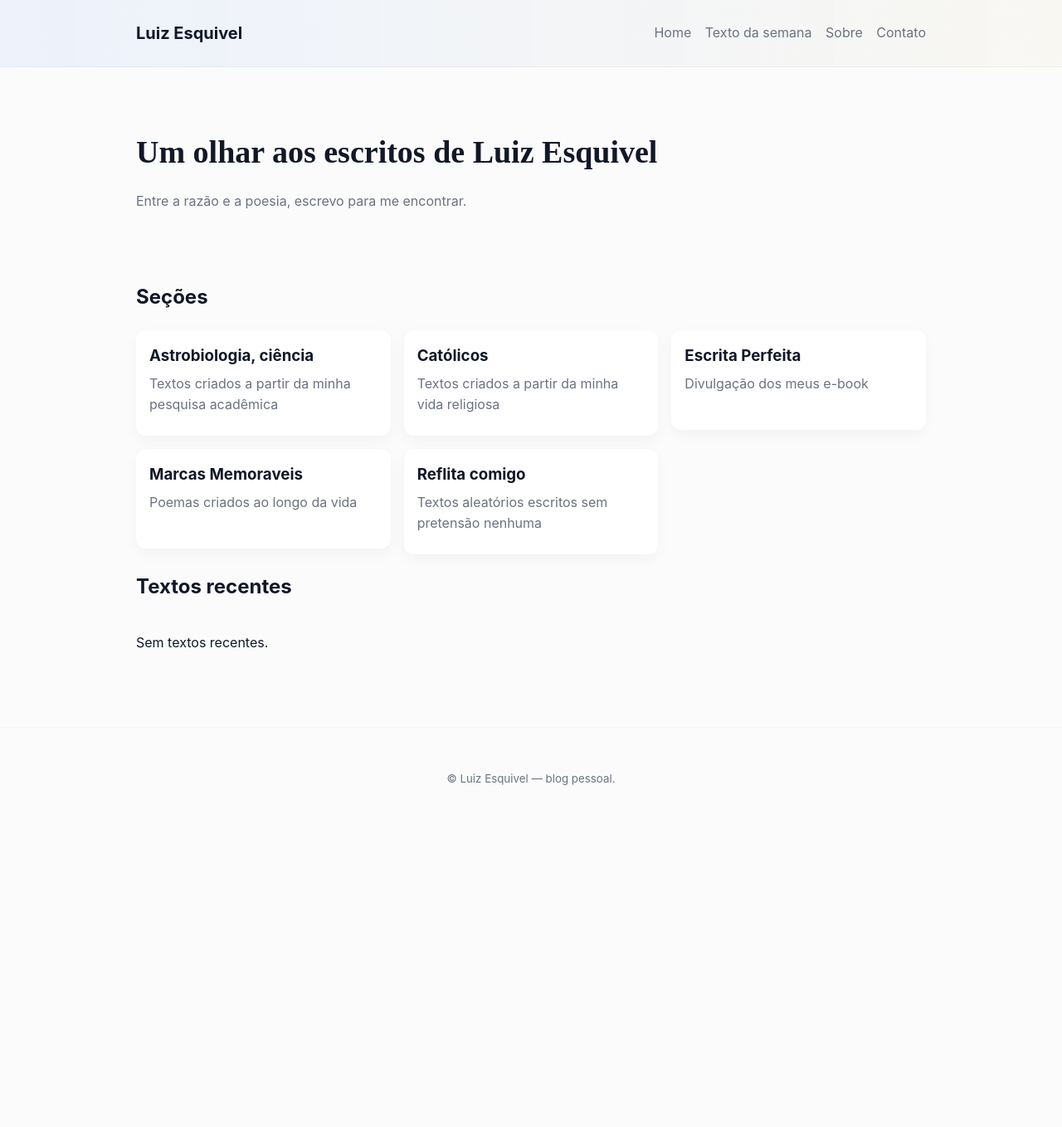
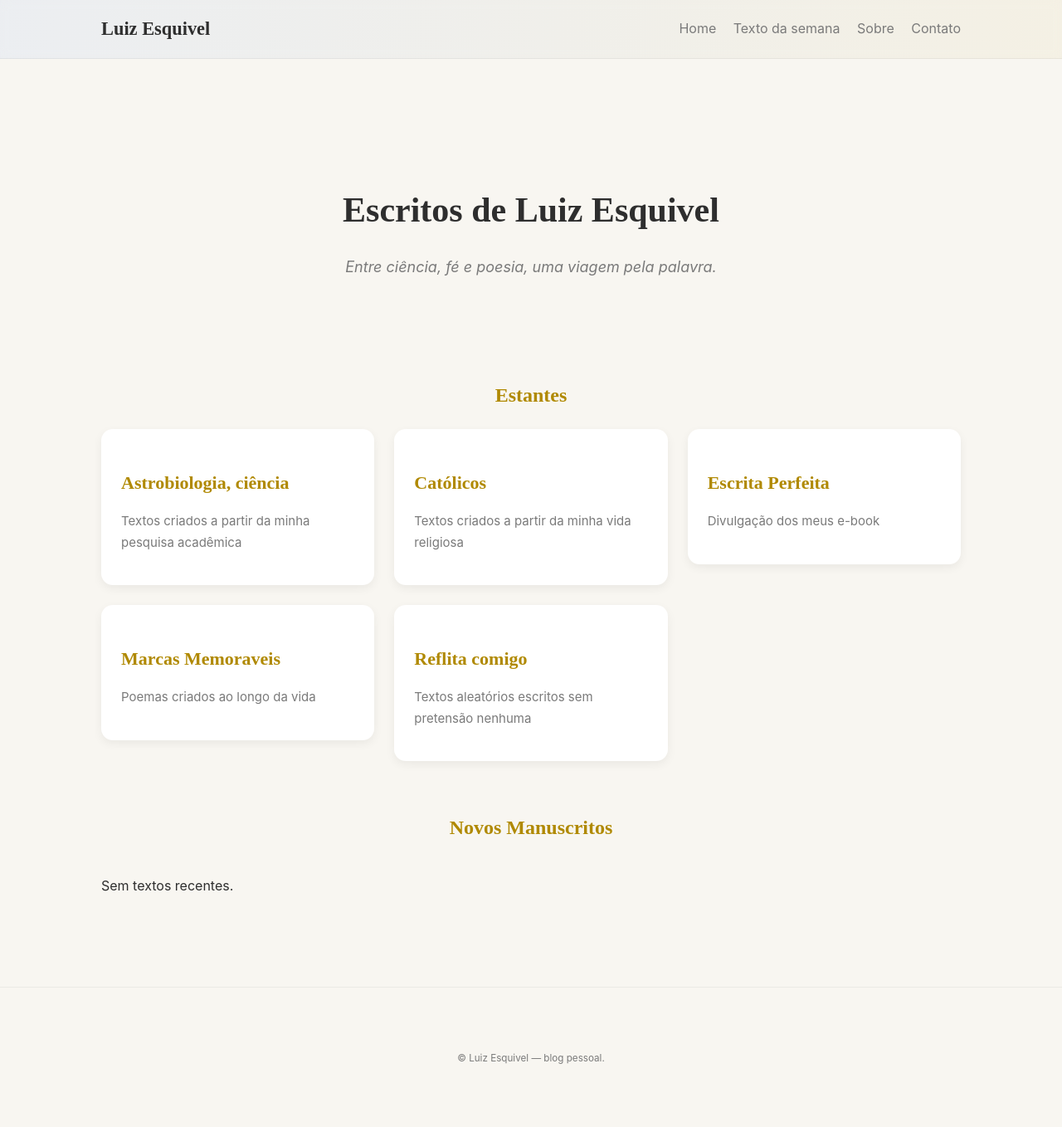
Before and after one commit to esquivelluiz964/blog_esquivel, a Flask app: page / in a window 1280 px wide. Shown: the whole page at 83% size. Before the commit the page ends 946 px from the top, so only its background shows below. Run offline with Flask 3, Linux system fonts and the light colour scheme.

Commit message:
att interatividade do usuário

```diff
--- a/static/css/main.css
+++ b/static/css/main.css
@@ -1,311 +1,182 @@
-:root{
-  --bg: #fbfbfb;
+:root {
+  --bg: #f8f6f1;
   --surface: #ffffff;
-  --text: #111827;
-  --muted: #6b7280;
+  --text: #2e2e2e;
+  --muted: #7a7a7a;
   --accent: #0b5fff;
   --gold: #b08900;
-  --max-width: 1000px;
-  --radius: 12px;
-  --container-padding: 24px;
-  --font-serif: 'EB Garamond', serif;
-  --font-sans: 'Inter', sans-serif;
+  --radius: 14px;
+  --max-width: 1100px;
+  --font-serif: "EB Garamond", serif;
+  --font-sans: "Inter", sans-serif;
 }
 
-*{box-sizing:border-box}
-html,body{height:100%}
-body{
-  margin:0;
+/* Base */
+* { box-sizing: border-box; }
+body {
+  margin: 0;
+  background: var(--bg);
+  color: var(--text);
   font-family: var(--font-sans);
-  background:var(--bg);
-  color:var(--text);
-  line-height:1.6;
-}
-.container{
-  max-width:var(--max-width);
-  margin:0 auto;
-  padding:var(--container-padding);
+  line-height: 1.7;
+  overflow-x: hidden;
 }
 
-.site-header{
-  background: linear-gradient(90deg, rgba(11,95,255,0.06), rgba(176,140,0,0.03));
-  border-bottom:1px solid rgba(0,0,0,0.04);
-}
-.header-inner{
-  display:flex;
-  justify-content:space-between;
-  align-items:center;
-}
-.brand{
-  font-weight:700;
-  text-decoration:none;
-  color:var(--text);
-  font-size:20px;
-}
-.main-nav a{
-  margin-left:12px;
-  text-decoration:none;
-  color:var(--muted);
-}
-.hero{
-  padding:48px 0;
-}
-.hero h1{
-  font-family: var(--font-serif);
-  font-size:38px;
-  margin:0 0 8px 0;
-}
-.hero-sub{color:var(--muted)}
-
-.grid{
-  display:grid;
-  grid-template-columns:repeat(auto-fit,minmax(240px,1fr));
-  gap:16px;
-  margin-top:12px;
-}
-.grid-small{display:grid;grid-template-columns:repeat(auto-fit,minmax(160px,1fr));gap:12px}
-
-.card{
-  background:var(--surface);
-  padding:16px;
-  border-radius:var(--radius);
-  box-shadow:0 6px 18px rgba(15,23,42,0.04);
-  min-height:120px;
-}
-.card-title{font-weight:700;margin:0 0 6px 0}
-.card-subtitle{color:var(--muted);margin:0 0 8px 0}
-.card-body{color:var(--muted)}
-
-.card-link{text-decoration:none;color:inherit;display:block}
-
-.btn{
-  background:var(--accent);
-  color:white;
-  padding:8px 12px;
-  border-radius:8px;
-  border:0;
-  cursor:pointer;
-  text-decoration:none;
-}
-.link-like{
-  background:none;border:0;color:var(--accent);cursor:pointer;text-decoration:underline;padding:0;font:inherit
-}
-.admin-grid{display:flex;gap:24px}
-.admin-grid section{flex:1;background:var(--surface);padding:12px;border-radius:8px}
-
-.text-full h1{font-family:var(--font-serif);font-size:28px;margin-bottom:0}
-.text-body{margin-top:18px}
-.flash-area{margin:12px 0}
-.flash{padding:8px;border-radius:8px;margin-bottom:6px}
-.flash-success{background:#e6ffed;color:#07532a}
-.flash-danger{background:#ffe6e6;color:#7a1b1b}
-.flash-info{background:#eef2ff;color:#1f3d7a}
-
-.site-footer{padding:24px 0;text-align:center;color:var(--muted);border-top:1px solid rgba(0,0,0,0.03);margin-top:48px}
-
-/* ==========================
-   FORMULÁRIOS UNIVERSAIS
-   ========================== */
-
-form {
-  background: var(--surface);
-  padding: 24px;
-  border-radius: var(--radius);
-  box-shadow: 0 6px 18px rgba(15, 23, 42, 0.04);
-  max-width: 700px;
-  margin: 24px auto;
-  display: flex;
-  flex-direction: column;
-  gap: 16px;
+.container {
+  max-width: var(--max-width);
+  margin: 0 auto;
+  padding: 2rem;
 }
 
-/* Rótulos elegantes */
-form label {
-  font-weight: 600;
+/* Header */
+.site-header {
+  background: linear-gradient(90deg, rgba(11,95,255,0.05), rgba(176,140,0,0.05));
+  border-bottom: 1px solid rgba(0,0,0,0.05);
+  backdrop-filter: blur(6px);
+  position: sticky;
+  top: 0;
+  z-index: 10;
+}
+.header-inner {
+  display: flex;
+  justify-content: space-between;
+  align-items: center;
+  padding: 1rem 2rem;
+}
+.brand {
+  font-family: var(--font-serif);
+  font-size: 1.4rem;
   color: var(--text);
-  margin-bottom: 4px;
-  font-family: var(--font-serif);
+  text-decoration: none;
+  font-weight: 700;
+}
+.main-nav a {
+  margin-left: 16px;
+  text-decoration: none;
+  color: var(--muted);
+  transition: color 0.3s ease;
+}
+.main-nav a:hover {
+  color: var(--accent);
 }
 
-/* Campos base */
-form input[type="text"],
-form input[type="email"],
-form input[type="password"],
-form textarea,
-form select {
-  width: 100%;
-  padding: 10px 12px;
-  border: 1px solid rgba(0,0,0,0.1);
-  border-radius: 8px;
-  background-color: #fff;
-  font-family: var(--font-sans);
-  font-size: 15px;
+/* Hero */
+.hero {
+  text-align: center;
+  padding: 80px 20px 40px;
+}
+.hero h1 {
+  font-family: var(--font-serif);
+  font-size: 42px;
+  margin-bottom: 12px;
   color: var(--text);
-  transition: all 0.2s ease;
-  resize: vertical;
+}
+.hero-sub {
+  color: var(--muted);
+  font-style: italic;
+  font-size: 18px;
 }
 
-/* Interação */
-form input:focus,
-form textarea:focus,
-form select:focus {
-  border-color: var(--accent);
-  box-shadow: 0 0 0 3px rgba(11, 95, 255, 0.1);
-  outline: none;
+/* Home: Seções */
+.sections-list {
+  margin-top: 60px;
+}
+.section-shelf {
+  display: grid;
+  grid-template-columns: repeat(auto-fit, minmax(260px, 1fr));
+  gap: 24px;
+}
+.card-link {
+  text-decoration: none;
+  color: inherit;
+  transform: translateY(0);
+  transition: transform 0.3s ease, box-shadow 0.3s ease;
+}
+.card-link:hover {
+  transform: translateY(-6px);
+}
+.card {
+  background: var(--surface);
+  border-radius: var(--radius);
+  padding: 24px;
+  box-shadow: 0 4px 12px rgba(0,0,0,0.06);
+}
+.card-title {
+  font-family: var(--font-serif);
+  font-size: 22px;
+  color: var(--gold);
+  margin-bottom: 6px;
+}
+.card-subtitle {
+  color: var(--muted);
+  font-size: 15px;
 }
 
-/* Checkbox e booleanos */
-form input[type="checkbox"] {
-  accent-color: var(--accent);
-  transform: scale(1.2);
-  margin-right: 8px;
+/* Category blocks */
+.category-block {
+  margin-top: 40px;
+  padding: 20px;
+  background: var(--surface);
+  border-radius: var(--radius);
+  box-shadow: 0 4px 12px rgba(0,0,0,0.05);
+}
+.category-title {
+  font-family: var(--font-serif);
+  font-size: 24px;
+  margin-bottom: 16px;
+  color: var(--gold);
+  border-bottom: 1px solid rgba(176,140,0,0.2);
+  padding-bottom: 6px;
 }
 
-/* Botão universal */
-form button,
-form .btn {
-  background: var(--accent);
-  color: white;
-  padding: 10px 18px;
-  border-radius: 8px;
-  border: 0;
-  font-weight: 600;
-  cursor: pointer;
-  align-self: flex-start;
-  transition: all 0.2s ease;
+/* Text (page) */
+.text-full {
+  background: var(--surface);
+  padding: 48px;
+  border-radius: var(--radius);
+  box-shadow: 0 4px 20px rgba(0,0,0,0.08);
+  margin-top: 40px;
 }
+.text-full h1 {
+  font-family: var(--font-serif);
+  font-size: 36px;
+  margin-bottom: 8px;
+}
+.text-full h3 {
+  color: var(--muted);
+  font-weight: normal;
+  margin-bottom: 16px;
+}
+.text-full .meta {
+  color: var(--muted);
+  font-size: 14px;
+  margin-bottom: 20px;
+}
+.text-body {
+  font-family: var(--font-serif);
+  font-size: 19px;
+  line-height: 1.8;
+  color: #2f2f2f;
+}
+.text-body p { margin-bottom: 1em; }
 
-form button:hover,
-form .btn:hover {
-  background: #0848d8;
-  transform: translateY(-1px);
-}
-
-/* Versão dourada opcional */
-form button.alt {
-  background: var(--gold);
-}
-form button.alt:hover {
-  background: #8a6b00;
-}
-
-/* TextArea especial */
-form textarea {
-  font-family: var(--font-sans);
-  line-height: 1.5;
-}
-
-/* Mensagens de erro (caso adicione futuramente via FlaskForm.errors) */
-.form-error {
-  color: #b91c1c;
-  background: #fee2e2;
-  border-radius: 6px;
-  padding: 6px 8px;
+/* Footer */
+.site-footer {
+  text-align: center;
+  padding: 40px 0;
+  color: var(--muted);
+  border-top: 1px solid rgba(0,0,0,0.05);
+  margin-top: 60px;
   font-size: 14px;
 }
 
-/* Layout alternativo: formulário largo */
-.form-wide {
-  max-width: 900px;
+/* Animations */
+.fade-in {
+  opacity: 0;
+  transform: translateY(20px);
+  transition: all 0.8s ease;
 }
-
-/* Compacto (útil em painéis) */
-.form-compact {
-  padding: 16px;
-  gap: 12px;
+.fade-in.visible {
+  opacity: 1;
+  transform: translateY(0);
 }
-
-/* Estilo do título */
-form h2, form h3 {
-  margin-top: 0;
-  font-family: var(--font-serif);
-  color: var(--text);
-  font-weight: 700;
-}
-
-/* Campos alinhados lado a lado (opcional) */
-.form-inline {
-  display: flex;
-  flex-wrap: wrap;
-  gap: 12px;
-}
-.form-inline > * {
-  flex: 1;
-  min-width: 200px;
-}
-
-/* Placeholder mais elegante */
-::placeholder {
-  color: var(--muted);
-  opacity: 0.8;
-}
-
-/* Feedback visual de envio */
-form.submitting {
-  opacity: 0.6;
-  pointer-events: none;
-}
-
-/* ==========================
-   ADMIN - TABELAS DE CONTATOS
-   ========================== */
-
-.data-table {
-  width: 100%;
-  border-collapse: collapse;
-  margin-top: 16px;
-  background: var(--surface);
-  border-radius: var(--radius);
-  overflow: hidden;
-  box-shadow: 0 6px 18px rgba(15, 23, 42, 0.04);
-}
-
-.data-table th, .data-table td {
-  padding: 12px 16px;
-  border-bottom: 1px solid rgba(0,0,0,0.05);
-  vertical-align: top;
-  text-align: left;
-}
-
-.data-table th {
-  background: rgba(11,95,255,0.06);
-  font-weight: 700;
-}
-
-.data-table tr.responded {
-  background-color: #f3f4f6;
-  color: var(--muted);
-}
-
-.badge {
-  display: inline-block;
-  padding: 4px 8px;
-  border-radius: 6px;
-  font-size: 13px;
-  font-weight: 600;
-}
-.badge-success {
-  background: #e6ffed;
-  color: #07532a;
-}
-.badge-warning {
-  background: #fff8e1;
-  color: #8a6b00;
-}
-
-.category-block {
-  margin-top: 32px;
-  padding: 16px;
-  background: var(--surface);
-  border-radius: var(--radius);
-  box-shadow: 0 6px 18px rgba(15, 23, 42, 0.04);
-}
-
-.category-title {
-  font-family: var(--font-serif);
-  font-size: 22px;
-  margin-bottom: 12px;
-  color: var(--gold);
-  border-bottom: 2px solid rgba(176,140,0,0.2);
-  padding-bottom: 4px;
-}
--- a/static/js/main.js
+++ b/static/js/main.js
@@ -1,2 +1,12 @@
-// Minimal JS placeholder (defer-loaded)
-console.debug("Luiz Esquivel site script — running");
+document.addEventListener("DOMContentLoaded", () => {
+  console.debug("Luiz Esquivel site script — running beautifully ✨");
+
+  // Efeito fade-in em todos os blocos principais
+  const fadeEls = document.querySelectorAll(".fade-in");
+  const observer = new IntersectionObserver((entries) => {
+    entries.forEach((e) => {
+      if (e.isIntersecting) e.target.classList.add("visible");
+    });
+  }, { threshold: 0.2 });
+  fadeEls.forEach((el) => observer.observe(el));
+});
--- a/templates/public/home.html
+++ b/templates/public/home.html
@@ -1,14 +1,14 @@
 {% extends '_base.html' %}
 {% from 'components/macros.html' import card %}
 {% block content %}
-  <section class="hero">
-    <h1>Um olhar aos escritos de Luiz Esquivel</h1>
-    <p class="hero-sub">Entre a razão e a poesia, escrevo para me encontrar.</p>
+<section class="hero fade-in">
+  <h1>Escritos de Luiz Esquivel</h1>
+  <p class="hero-sub">Entre ciência, fé e poesia, uma viagem pela palavra.</p>
 </section>
 
-  <section class="sections-list">
-    <h2>Seções</h2>
-    <div class="grid">
+<section class="sections-list fade-in">
+  <h2 style="font-family: var(--font-serif); color: var(--gold); text-align:center;">Estantes</h2>
+  <div class="section-shelf">
     {% for s in sections %}
       <a class="card-link" href="{{ url_for('public.section_view', section_id=s.id) }}">
         {{ card(s.title, s.description) }}
@@ -17,9 +17,9 @@
   </div>
 </section>
 
-  <section class="recent">
-    <h2>Textos recentes</h2>
-    <div class="grid-small">
+<section class="recent fade-in">
+  <h2 style="font-family: var(--font-serif); color: var(--gold); text-align:center; margin-top:60px;">Novos Manuscritos</h2>
+  <div class="section-shelf">
     {% for t in recent %}
       <a class="card-link" href="{{ url_for('public.text_view', text_id=t.id) }}">
         {{ card(t.title, t.subtitle) }}
```
Also changed, not shown: templates/public/section.html (+7 -5 lines), templates/public/text.html (+11 -7 lines). Lines whose indentation alone changed are shown as unchanged.
